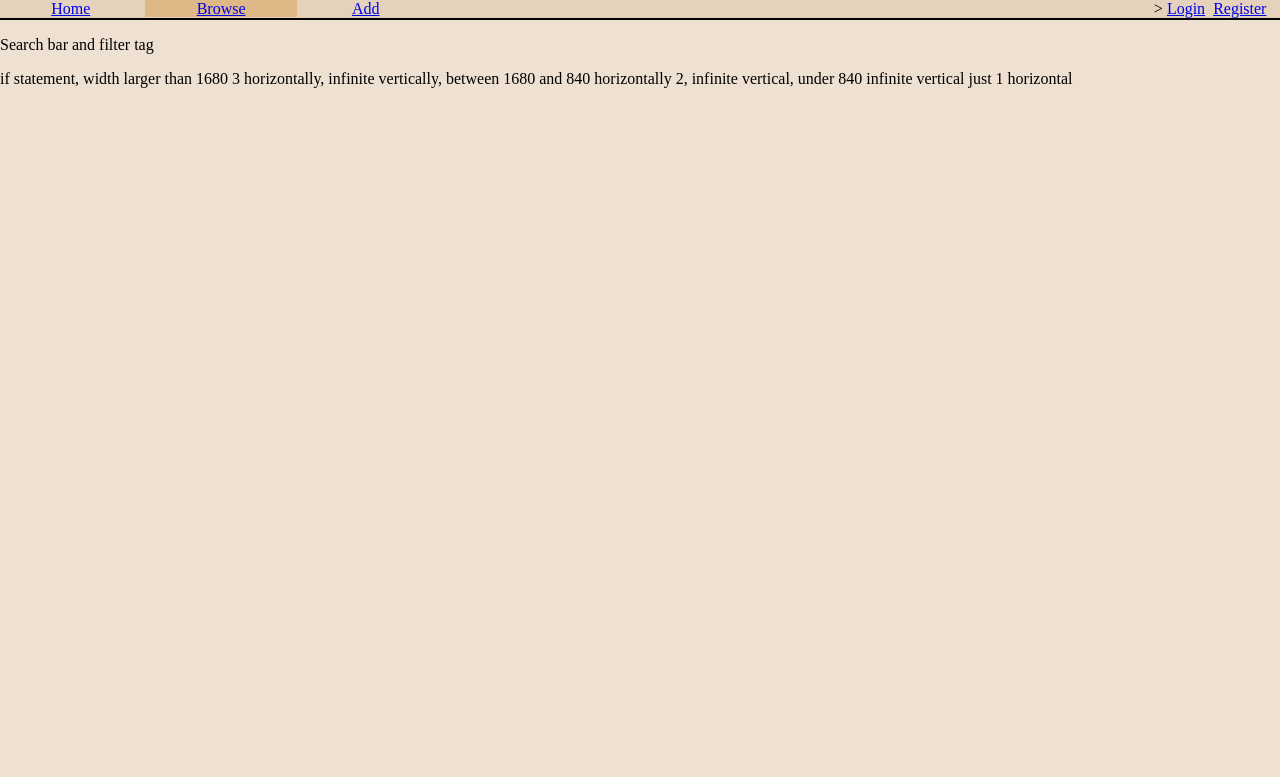
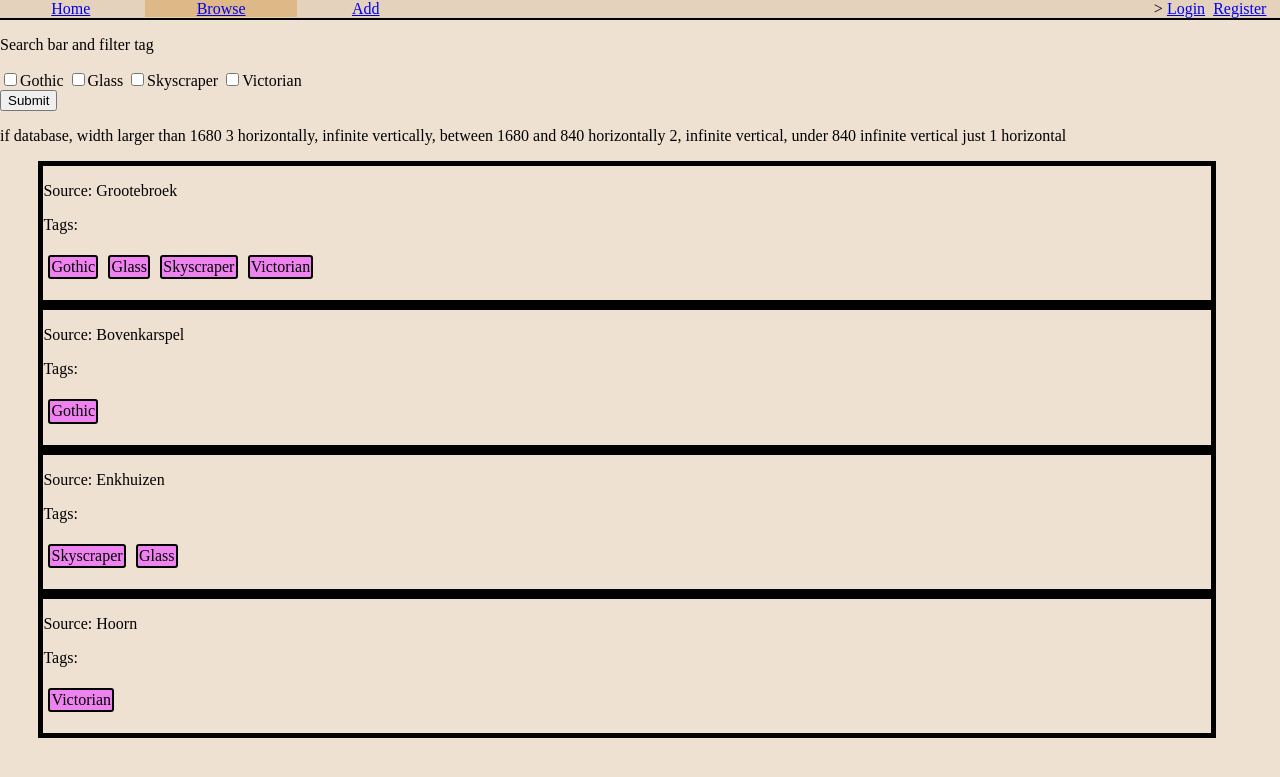
Before and after one commit to Onomis2/Mauro-s-website, a PHP site: page /webpage/images.php in a window 1280 px wide. Shown: the top 777 px of the page. Run offline with PHP 8.4, Linux system fonts and the light colour scheme; data comes from the database, SQL or seed files in the repository.

Commit message:
Added functionality to the images page.

```diff
--- a/styles/navbar.css
+++ b/styles/navbar.css
@@ -20,3 +20,22 @@ nav {
     padding-right: 2%;
     padding-left: 8%;
 }
+.temp {
+    background-color: aqua;
+}
+.tag {
+    display: inline-block;
+    background-color: violet;
+    padding: 0.1%;
+    margin: 5px;
+    border-style: solid;
+    border-color: black;
+    border-radius: 3px;
+    border-width:2px
+}
+.image {
+    margin-left: 3%;
+    margin-right: 5%;
+    border-style: solid;
+    border-width: 5px;
+}
--- a/webpage/images.php
+++ b/webpage/images.php
@@ -1,21 +1,83 @@
 <?php
 
 include "universalpages/activate.php";
+require_once("../database/connection.php");
 $currentPage = 'browse';
+
+if (isset($_POST['checktag'])) {
+    $tags = $_POST['checktag'];
+    $tagsCount = count($tags);
+
+    $placeholders = rtrim(str_repeat('?, ', $tagsCount), ', ');
+
+    $query = "SELECT * FROM images WHERE ";
+    for ($i = 0; $i < $tagsCount; $i++) {
+        $query .= "FIND_IN_SET(?, tag1) OR FIND_IN_SET(?, tag2) OR FIND_IN_SET(?, tag3) OR FIND_IN_SET(?, tag4) OR FIND_IN_SET(?, tag5) OR FIND_IN_SET(?, tag6) OR FIND_IN_SET(?, tag7) OR FIND_IN_SET(?, tag8) OR FIND_IN_SET(?, tag9) OR FIND_IN_SET(?, tag10) OR FIND_IN_SET(?, tag11) OR FIND_IN_SET(?, tag12) OR FIND_IN_SET(?, tag13) OR FIND_IN_SET(?, tag14) OR FIND_IN_SET(?, tag15) OR FIND_IN_SET(?, tag16) OR FIND_IN_SET(?, tag17) OR FIND_IN_SET(?, tag18) OR FIND_IN_SET(?, tag19) OR FIND_IN_SET(?, tag20) OR ";
+    }
+    $query = rtrim($query, 'OR ');
+
+    $imagedata = $dbh->prepare($query);
+
+    $boundParams = [];
+    foreach ($tags as $tag) {
+        for ($i = 0; $i < 20; $i++) {
+            $boundParams[] = $tag;
+        }
+    }
+
+    $imagedata->execute($boundParams);
+
+    $images = $imagedata->fetchAll(PDO::FETCH_ASSOC);
+} else {
+    $imagedata = $dbh->prepare("SELECT * FROM images ORDER BY image_id DESC");
+    $imagedata->execute();
+    $images = $imagedata->fetchAll(PDO::FETCH_ASSOC);
+}
+
+$tagdata = $dbh->prepare("SELECT * FROM tags");
+$tagdata->execute();
+$tags = $tagdata->fetchAll(PDO::FETCH_ASSOC);
+
 ?>
+
+
+
 <!DOCTYPE html>
 <html lang="en">
+
 <head>
     <meta charset="UTF-8">
     <meta name="viewport" content="width=device-width, initial-scale=1.0">
-    <title>Document</title>
+    <title>Browse</title>
     <link rel="stylesheet" href="../styles/style.css">
 </head>
 
 <body>
     <?php include_once "universalpages/navbar.php"; ?>
     <p>Search bar and filter tag</p>
-    <p>if statement, width larger than 1680 3 horizontally, infinite vertically, between 1680 and 840 horizontally 2, infinite vertical, under 840 infinite vertical just 1 horizontal</p>
+    <form action="images.php" method="post">
+        <?php foreach ($tags as $tag) : ?>
+            <input type="checkbox" value="<?= $tag['tag_id']; ?>" name="checktag[]"><?= $tag['tag_name']; ?>
+        <?php endforeach; ?>
+        <br>
+        <input type="submit" value="Submit">
+    </form>
+    <p>if database, width larger than 1680 3 horizontally, infinite vertically, between 1680 and 840 horizontally 2, infinite vertical, under 840 infinite vertical just 1 horizontal</p>
+
+    <!--Reminder!: Put the div classes in a new styles folder!!-->
+    <?php foreach ($images as $image) : ?>
+        <div class="image">
+            <p>Source: <?= $image['source']; ?></p>
+            <p>Tags: <?php for ($i = 1; $i < 20; $i++) {
+                if (isset($image["tag$i"])) {
+                    echo '<div class="tag">' . $tags[($image["tag$i"] - 1)]["tag_name"] . "</div>";
+                } else {
+                    $i = 21;
+                }
+            }; ?></p>
+        </div>
+    <?php endforeach; ?>
+
 </body>
 
 </html>
```
Also changed, not shown: database/import.sql (+35 -8 lines), webpage/insert.php (+25 -4 lines).
